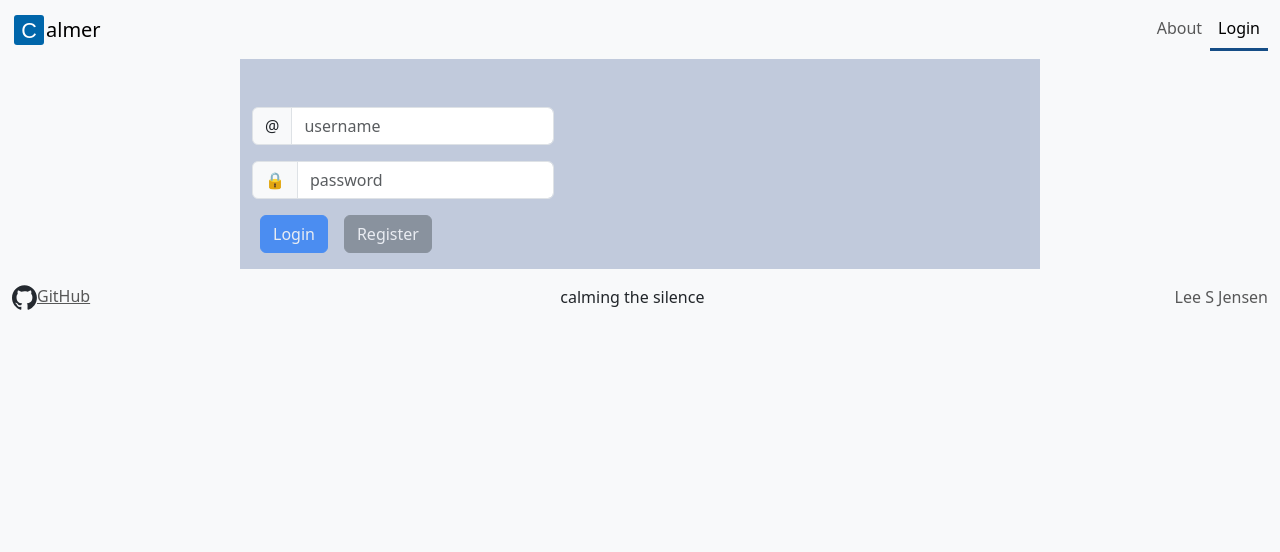
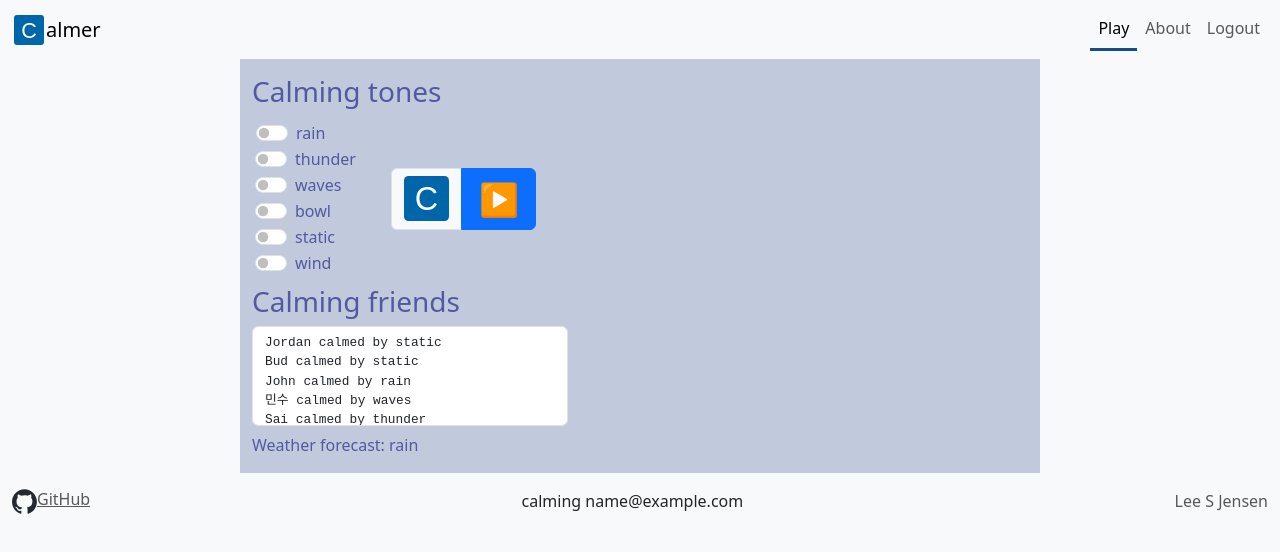
Before and after one commit to leesjensen/startup, a React (Vite) app: page /play in a window 1280 px wide. Before the commit this address led to /. Shown: the top 552 px of the page. Built offline with nearby package versions, Linux system fonts and the light colour scheme; sample sign-in values are in the browser's storage.

Commit message:
fix(auth) to store users on the backend

```diff
--- a/src/app.jsx
+++ b/src/app.jsx
@@ -21,7 +21,14 @@ function RedirectIfLoggedIn({ activeUser }) {
 }
 
 export default function App() {
-  const [activeUser, setActiveUser] = React.useState(Service.getCurrentUser());
+  const [activeUser, setActiveUser] = React.useState();
+
+  React.useEffect(() => {
+    const user = Service.getUser();
+    if (user) {
+      setActiveUser(user);
+    }
+  }, []);
 
   function AppHeader({ activeUser }) {
     return (
@@ -68,7 +75,7 @@ export default function App() {
                 GitHub
               </a>
             </span>
-            <div>calming {activeUser ?? 'the silence'}</div>
+            <div>calming {activeUser?.email ?? 'the silence'}</div>
             <span className='navbar-text'>Lee S Jensen</span>
           </div>
         </nav>
@@ -83,7 +90,7 @@ export default function App() {
       <Routes>
         <Route path='/' element={<Login setActiveUser={setActiveUser} />} />
         <Route path='/logout' element={<Logout setActiveUser={setActiveUser} />} />
-        <Route path='/play' element={<Play username={activeUser} />} />
+        <Route path='/play' element={<Play />} />
         <Route path='/about' element={<About />} />
         <Route path='*' element={<NotFound />} />
       </Routes>
--- a/src/login/login.jsx
+++ b/src/login/login.jsx
@@ -3,55 +3,55 @@ import Service from '../service';
 import './login.css';
 
 export function Login({ setActiveUser }) {
-  const [username, setUsername] = React.useState('');
+  const [email, setEmail] = React.useState('');
   const [password, setPassword] = React.useState('');
   const [errorMsg, setErrorMsg] = React.useState('');
 
   async function register() {
-    const result = await Service.register(username, password);
-    if (result.success) {
-      setActiveUser(username);
-    } else {
-      setErrorMsg(result.message);
+    try {
+      const user = await Service.register(email, password);
+      setActiveUser(user);
+    } catch (error) {
+      setErrorMsg(error.message);
     }
   }
 
-  function login(e) {
+  async function login(e) {
     e.preventDefault();
 
-    const result = Service.login(username, password);
-    if (result.success) {
-      setActiveUser(username);
-    } else {
-      setErrorMsg(result.message);
+    try {
+      const user = await Service.login(email, password);
+      setActiveUser(user);
+    } catch (error) {
+      setErrorMsg(error.message);
     }
   }
 
   return (
-    <main className="container-fluid">
-      <div className="error-message">{errorMsg}</div>
+    <main className='container-fluid'>
+      <div className='error-message'>{errorMsg}</div>
       <form>
         <fieldset>
-          <div className="input-group mb-3">
-            <span className="input-group-text">@</span>
+          <div className='input-group mb-3'>
+            <span className='input-group-text'>@</span>
             <input
-              type="text"
-              className="form-control"
-              placeholder="username"
-              id="username"
-              onChange={(e) => setUsername(e.target.value)}
-              autoComplete="true"
+              type='text'
+              className='form-control'
+              placeholder='email@yourplace.com'
+              id='email'
+              onChange={(e) => setEmail(e.target.value)}
+              autoComplete='true'
             />
           </div>
-          <div className="input-group mb-3">
-            <span className="input-group-text">🔒</span>
-            <input type="password" className="form-control" placeholder="password" id="password" onChange={(e) => setPassword(e.target.value)} />
+          <div className='input-group mb-3'>
+            <span className='input-group-text'>🔒</span>
+            <input type='password' className='form-control' placeholder='password' id='password' onChange={(e) => setPassword(e.target.value)} />
           </div>
-          <div className="login-buttons">
-            <button className="btn btn-primary" onClick={login} disabled={!username || !password}>
+          <div className='login-buttons'>
+            <button className='btn btn-primary' onClick={login} disabled={!email || !password}>
               Login
             </button>
-            <button type="button" className="btn btn-secondary" onClick={register} disabled={!username || !password}>
+            <button type='button' className='btn btn-secondary' onClick={register} disabled={!email || !password}>
               Register
             </button>
           </div>
--- a/src/play/play.jsx
+++ b/src/play/play.jsx
@@ -8,15 +8,14 @@ const calmSoundAudio = Service.calmSoundTypes.reduce((acc, sound) => {
   return acc;
 }, {});
 
-export function Play({ username }) {
+export function Play() {
   const [calmMessages, setCalmMessages] = React.useState([]);
   const [isPlaying, setIsPlaying] = React.useState(false);
   const [weather, setWeather] = React.useState('...loading');
-  const [selectedSounds, setSelectedSounds] = React.useState([]);
+  const [selectedSounds, setSelectedSounds] = React.useState(Service.loadSounds());
 
   React.useEffect(() => {
     setCalmMessages(Service.getCalmMessages());
-    setSelectedSounds(Service.loadSounds());
     setWeather(Service.loadWeather());
     Service.addMessageReceiver(processMessage);
 
@@ -66,7 +65,14 @@ export function Play({ username }) {
           <div className='input-group sound-button-container'>
             {Service.calmSoundTypes.map((sound, index) => (
               <div key={index} className='form-check form-switch'>
-                <input className='form-check-input' type='checkbox' value={sound} id={sound} onChange={() => togglePlay(sound)} checked={selectedSounds.includes(sound)}></input>
+                <input
+                  className='form-check-input'
+                  type='checkbox'
+                  value={sound}
+                  id={sound}
+                  onChange={() => togglePlay(sound)}
+                  checked={selectedSounds.includes(sound)}
+                ></input>
                 <label className='form-check-label' htmlFor={sound}>
                   {sound}
                 </label>
@@ -74,7 +80,7 @@ export function Play({ username }) {
             ))}
           </div>
           <div className='input-group play-button-container'>
-            <span className='input-group-text' id='username'>
+            <span className='input-group-text'>
               <img className='play-button-img' src='logo.svg' />
             </span>
             <button className={`btn btn-${isPlaying ? 'warning' : 'primary'} play-button-text `} type='button' id='play' onClick={(e) => togglePlayAll()}>
--- a/src/service.js
+++ b/src/service.js
@@ -1,92 +1,111 @@
-const calmSoundTypes = ['rain', 'thunder', 'waves', 'bowl', 'static', 'wind'];
+class Service {
+  calmSoundTypes = ['rain', 'thunder', 'waves', 'bowl', 'static', 'wind'];
 
-function getCurrentUser() {
-  return localStorage.getItem('activeUser') || null;
+  async login(email, password) {
+    const user = await this.callEndpoint('/api/auth', 'PUT', { email, password });
+    this.storeUserLocally(user);
+    return user;
   }
 
-async function register(username, password) {
-  let result = { success: false, message: 'Invalid username' };
-  if (username && password) {
-    try {
-      const body = { name: username, password };
-      const response = await fetch('/api/auth', {
-        method: 'POST',
-        headers: { 'Content-Type': 'application/json' },
-        body: JSON.stringify(body),
-      });
-      if (response.ok) {
-        const data = await response.json();
-        console.log(data);
-        localStorage.setItem('activeUser', username);
-        result = { success: true };
-      }
-    } catch (error) {
-      result.message = error.message;
-    }
-  }
-  return result;
+  async register(email, password) {
+    const user = await this.callEndpoint('/api/auth', 'POST', { email, password });
+    this.storeUserLocally(user);
+    return user;
   }
 
-function login(username, password) {
-  // mocked to use local storage until we get a service
-  let result = { success: false, message: 'Invalid username or password' };
-  if (username && password) {
-    const users = JSON.parse(localStorage.getItem('users') || '{}');
-    const userInfo = users[username];
-    if (userInfo?.password === password) {
-      localStorage.setItem('activeUser', username);
-      result = { success: true };
-    }
+  async logout() {
+    return new Promise(async (resolve) => {
+      await this.callEndpoint('/api/auth', 'DELETE');
+
+      localStorage.removeItem('user');
+      localStorage.removeItem('token');
+      resolve();
+    });
   }
 
-  return result;
+  storeUserLocally(user) {
+    localStorage.setItem('user', JSON.stringify(user));
+    localStorage.setItem('token', user.token);
   }
 
-function logout() {
-  // This will get replaced with a call to the service.
-  localStorage.removeItem('activeUser');
+  getUser() {
+    return JSON.parse(localStorage.getItem('user') || 'null');
   }
 
-function loadWeather() {
+  loadWeather() {
     // This will get replaced with a call to the service.
     const weatherTypes = ['sunny', 'rain', 'snow', 'cloudy', 'windy', 'stormy'];
     return weatherTypes[Math.floor(Math.random() * weatherTypes.length)];
   }
 
-function saveSounds(sounds, username) {
-  // This will get replaced with a call to the service.
+  async saveSounds(sounds) {
     if (sounds) {
-    username = username || getCurrentUser();
-    const users = JSON.parse(localStorage.getItem('users') || '{}');
-    const userInfo = users[username];
-    if (userInfo) {
-      userInfo.sounds = sounds;
-      localStorage.setItem('users', JSON.stringify(users));
+      let user = this.getUser();
+      if (user && !areArraysEqual(user.sounds, sounds)) {
+        user.sounds = sounds;
+        this.storeUserLocally(user);
+        await this.callEndpoint('/api/user', 'PUT', user);
       }
     }
   }
 
-function loadSounds(username) {
-  // This will get replaced with a call to the service.
-  let sounds = [];
-  username = username || getCurrentUser();
-  const users = JSON.parse(localStorage.getItem('users') || '{}');
-  const userInfo = users[username];
-  return userInfo?.sounds || [];
+  loadSounds() {
+    const user = this.getUser();
+    return user?.sounds || [];
   }
 
-function getCalmMessages() {
+  getCalmMessages() {
     // This will get replaced with a call to the service.
     return ['Bud calmed by static', 'John calmed by rain', '민수 calmed by waves', 'Sai calmed by thunder'];
   }
 
-function addMessageReceiver(messageReceiver) {
+  addMessageReceiver(messageReceiver) {
     // This will get replaced with a call to the service.
     const names = ['Bud', 'Tal', 'Jordan', 'John', '민수', 'Sai'];
     setInterval(() => {
       const name = names[Math.floor(Math.random() * names.length)];
-    messageReceiver({ name, sound: calmSoundTypes[Math.floor(Math.random() * calmSoundTypes.length)] });
+      messageReceiver({ name, sound: this.calmSoundTypes[Math.floor(Math.random() * this.calmSoundTypes.length)] });
     }, 5000);
   }
 
-export default { getCurrentUser, register, login, logout, loadWeather, saveSounds, loadSounds, getCalmMessages, addMessageReceiver, calmSoundTypes };
+  async callEndpoint(path, method = 'GET', body = null) {
+    return new Promise(async (resolve, reject) => {
+      try {
+        const options = {
+          method: method,
+          headers: {
+            'Content-Type': 'application/json',
+          },
+          credentials: 'include',
+        };
+
+        const authToken = localStorage.getItem('token');
+        if (authToken) {
+          options.headers['Authorization'] = `Bearer ${authToken}`;
+        }
+
+        if (body) {
+          options.body = JSON.stringify(body);
+        }
+
+        const r = await fetch(path, options);
+        const j = await r.json();
+        if (r.ok) {
+          resolve(j);
+        } else {
+          reject({ code: r.status, message: j.msg || 'unexpected error' });
+        }
+      } catch (e) {
+        reject({ code: 500, message: e.message });
+      }
+    });
+  }
+}
+
+function areArraysEqual(arr1, arr2) {
+  if (arr1.length !== arr2.length) return false;
+  return arr1.every((value, index) => value === arr2[index]);
+}
+
+const service = new Service();
+export default service;
```
Also changed, not shown: 1 other file (tests, documents, lock files or other folders). Lines whose indentation alone changed are shown as unchanged.
